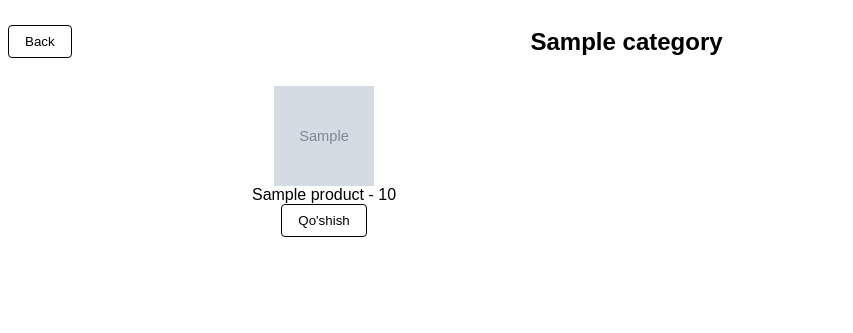
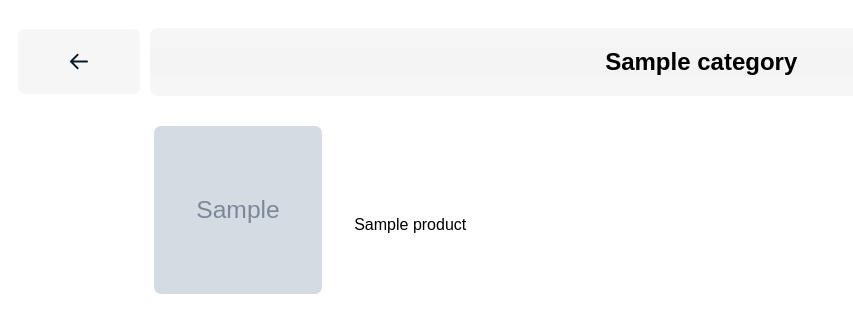
Before and after one commit to STQT/anjanbot, a Django app: page /tg/category/1/ in a window 1280 px wide. Shown: the top 333 px of the page, without its empty margins (0-853 px from the left). Run offline with Django 4.2, Linux system fonts and the light colour scheme; tables that the repository leaves empty hold one stand-in row (values such as "Sample post"); grey boxes marked "Sample" are stand-in pictures; parts of the project's set-up code (start-up, migrations or seed data) failed here and were passed over; some libraries are stand-ins or nearby versions.

Commit message:
update styles

```diff
--- a/app/static/css/style.css
+++ b/app/static/css/style.css
@@ -48,9 +48,33 @@ ul.category-list li a {
 }
 
 ul.category-list li img {
-  display: block;
+  display: inline-block;
   margin: 0 auto;
+  border-radius: 7px;
+  position: relative;
 }
+
+ul.category-list li .overlay-button {
+  display: inline-block;
+  position: relative;
+  top: -50px;
+  z-index: 1; /* Убедитесь, что кнопка находится выше изображения */
+  background: rgba(255, 255, 255, 0.9);
+  width: 168px;
+  height: 47px;
+  border-bottom-left-radius: 7px;
+  border-bottom-right-radius: 7px;
+  text-align: center;
+}
+
+ul.category-list li .overlay-button div {
+  margin: 10px;
+  max-width: 100%; /* Ensure text wraps within the container */
+  overflow: hidden; /* Hide overflow text */
+  text-overflow: ellipsis;
+  white-space: nowrap; /* Prevent text from wrapping */
+}
+
 
 .row {
   display: flex;
@@ -83,27 +107,44 @@ button:hover {
 .header {
   display: flex;
   align-items: center;
+  padding: 10px;
 }
 
-.left-column,
-.center-column,
-.right-column {
-  flex-grow: 1;
-  text-align: left;
+.center-column {
+  flex: 9;
+  text-align: center;
+  background-color: #F4F4F4CC;
+  border-radius: 7px;
+  margin: 10px;
+
 }
 
-.left-column {
-  text-align: left;
-  width: 20%;
+.left-column img {
+  height: 100%;
 }
 
-.right-column {
-  text-align: left;
-  width: 10px;
+h2 {
+  flex: 1;
+  text-align: center;
+  background-color: #F4F4F4CC;
+  border-radius: 7px;
 }
 
-.back-button {
-  /* Style your back button here */
+
+.left-column {
+  text-align: center;
+  height: 65px;
+  flex: 1;
+  background-color: #F4F4F4CC;
+  border-radius: 7px;
+}
+
+.back {
+  /* Vector */
+
+  width: 18px;
+  height: 15px;
+  border: 2px
 }
 
 
--- a/app/static/js/project.js
+++ b/app/static/js/project.js
@@ -1,9 +1,9 @@
-function addToCart(productId) {
-    var productCount = parseInt(sessionStorage.getItem('product_' + productId)) || 0;
-
-    getProductData(productId) // Fetch product data
+function addToCart(productId, productName) {
+    var productCount = parseInt(sessionStorage.getItem('product_' + productId)) || null;
+    console.log(productCount);
+    getProductData(productId, productName) // Fetch product data
         .then(productData => {
-            if (productCount === 0) {
+            if (productCount === null) {
                 sessionStorage.setItem('product_' + productId, JSON.stringify(productData));
             } else {
                 var updatedProduct = JSON.parse(sessionStorage.getItem('product_' + productId));
@@ -11,7 +11,7 @@ function addToCart(productId) {
                 sessionStorage.setItem('product_' + productId, JSON.stringify(updatedProduct));
             }
             updateMainButton();
-            updateProductDisplay(productId);
+            updateProductDisplay(productId, productName);
         })
         .catch(error => {
             // Handle any errors that occurred during the fetch operation
@@ -20,7 +20,7 @@ function addToCart(productId) {
 }
 
 
-function decreaseCount(productId) {
+function decreaseCount(productId, productName) {
     var product = JSON.parse(sessionStorage.getItem('product_' + productId));
     if (product.count > 1) {
         product.count -= 1;
@@ -29,15 +29,15 @@ function decreaseCount(productId) {
         sessionStorage.removeItem('product_' + productId);
     }
     updateMainButton();
-    updateProductDisplay(productId);
+    updateProductDisplay(productId, productName);
 }
 
-function increaseCount(productId) {
-    var product = JSON.parse(sessionStorage.getItem('product_' + productId));
+function increaseCount(productId, productName) {
+    var product = JSON.parse(sessionStorage.getItem('product_' + productId)) || {'count': 1};
     product.count += 1;
     sessionStorage.setItem('product_' + productId, JSON.stringify(product));
     updateMainButton();
-    updateProductDisplay(productId);
+    updateProductDisplay(productId, productName);
 }
 
 function getCartItemCount() {
--- a/app/templates/products/product_list.html
+++ b/app/templates/products/product_list.html
@@ -4,7 +4,7 @@
 {% block content %}
   <script src="{% static 'js/project.js' %}"></script>
   <script>
-    function updateProductDisplay(productId) {
+    function updateProductDisplay(productId, productName) {
       var productData = sessionStorage.getItem('product_' + productId);
       if (!productData) {
         // If product data is not found, set productCount to 0
@@ -15,16 +15,16 @@
         // Extract the count property from the product object
         var productCount = product.count;
       }
-      var productDiv = document.getElementById('product-' + productId);
+      var productDiv = document.getElementById('prod-' + productId);
       if (productCount === 0) {
         productDiv.innerHTML = `
-            <button onclick="addToCart(${productId})">{% trans "Qo'shish" %}</button>
+            <div onclick="addToCart(${productId}, '${productName}')">${productName}</div>
         `;
       } else {
         productDiv.innerHTML = `
-            <button onclick="decreaseCount(${productId})" type="button" class="count-buttons">-</button>
+            <button onclick="decreaseCount(${productId}, '${productName}')" type="button" class="count-buttons">-</button>
             <span id="prod-${productId}">${productCount}</span>
-            <button onclick="increaseCount(${productId})" type="button" class="count-buttons">+</button>
+            <button onclick="increaseCount(${productId}, '${productName}')" type="button" class="count-buttons">+</button>
         `;
       }
     }
@@ -67,25 +67,23 @@
     }
 
     updateMainButton();
+
   </script>
   <div class="header">
-    <div class="left-column"><button onclick="goBack()" class="back-button">Back</button></div>
+    <div class="left-column" onclick="goBack()"><img src="{% static 'images/back.svg' %}" alt="" class="back"></div>
     <div class="center-column"><h2>{{ category.name }}</h2></div>
-    <div class="right-column"></div> <!-- Empty column -->
   </div>
   <ul class="category-list">
     {% for product in products %}
-      <li data-product-id="{{ product.id }}">
+      <li data-product-id="{{ product.id }}" data-product-name="{{ product.name }}">
         {% if product.image %}
-          <img src="{{ product.image.url }}" alt="{{ product.name }}" width="100" height="100">
+          <img src="{{ product.image.url }}" alt="{{ product.name }}" width="168px" height="168px"
+               onclick="addToCart({{ product.id }},'{{ product.name }}')">
         {% else %}
-          <img src="{% static 'images/not_found.jpeg' %}" alt="Image Not Found" width="100" height="100">
+          <img src="{% static 'images/not_found.jpeg' %}" alt="Image Not Found" width="168px" height="168px"
+               onclick="addToCart({{ product.id }},'{{ product.name }}')">
         {% endif %}
-        {{ product.name }} - {{ product.price }}
-        <div id="product-{{ product.id }}">
-          <button onclick="addToCart({{ product.id }})">{% trans "Qo'shish" %}</button>
-          <span id="prod-{{ product.id }}"></span>
-        </div>
+        <div class="overlay-button" id="prod-{{ product.id }}"></div>
       </li>
     {% endfor %}
   </ul>
@@ -97,10 +95,13 @@
     document.addEventListener('DOMContentLoaded', function () {
       // Loop through each product and update its display
       var products = document.querySelectorAll('.category-list li');
+      console.log(products);
       products.forEach(function (product) {
         var productId = product.getAttribute('data-product-id');
-        updateProductDisplay(productId);
+        var productName = product.getAttribute('data-product-name');
+        updateProductDisplay(productId, productName);
       });
     });
+
   </script>
 {% endblock %}
```
Also changed, not shown: app/templates/products/category_list.html (+5 -9 lines), app/static/images/back.svg (added).
